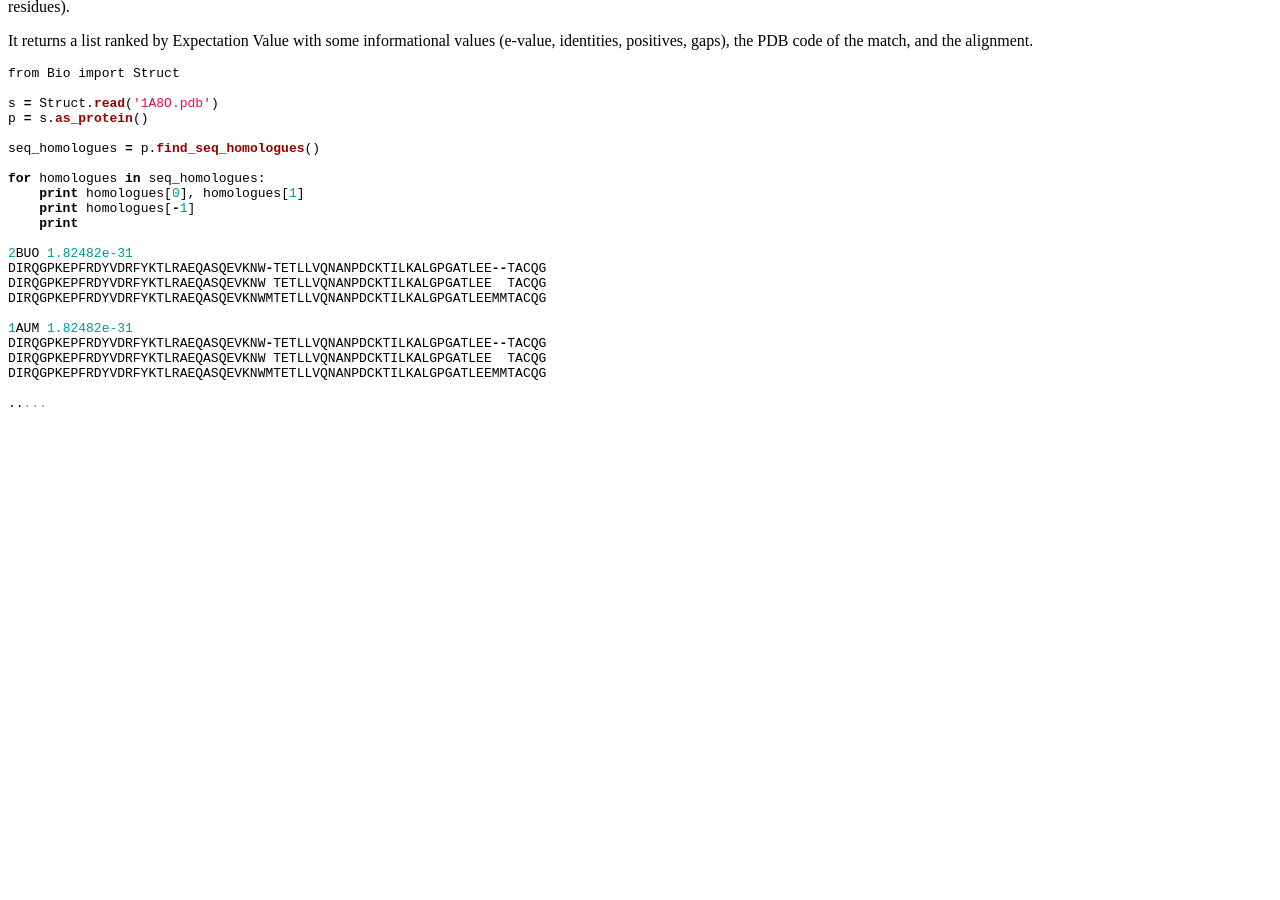
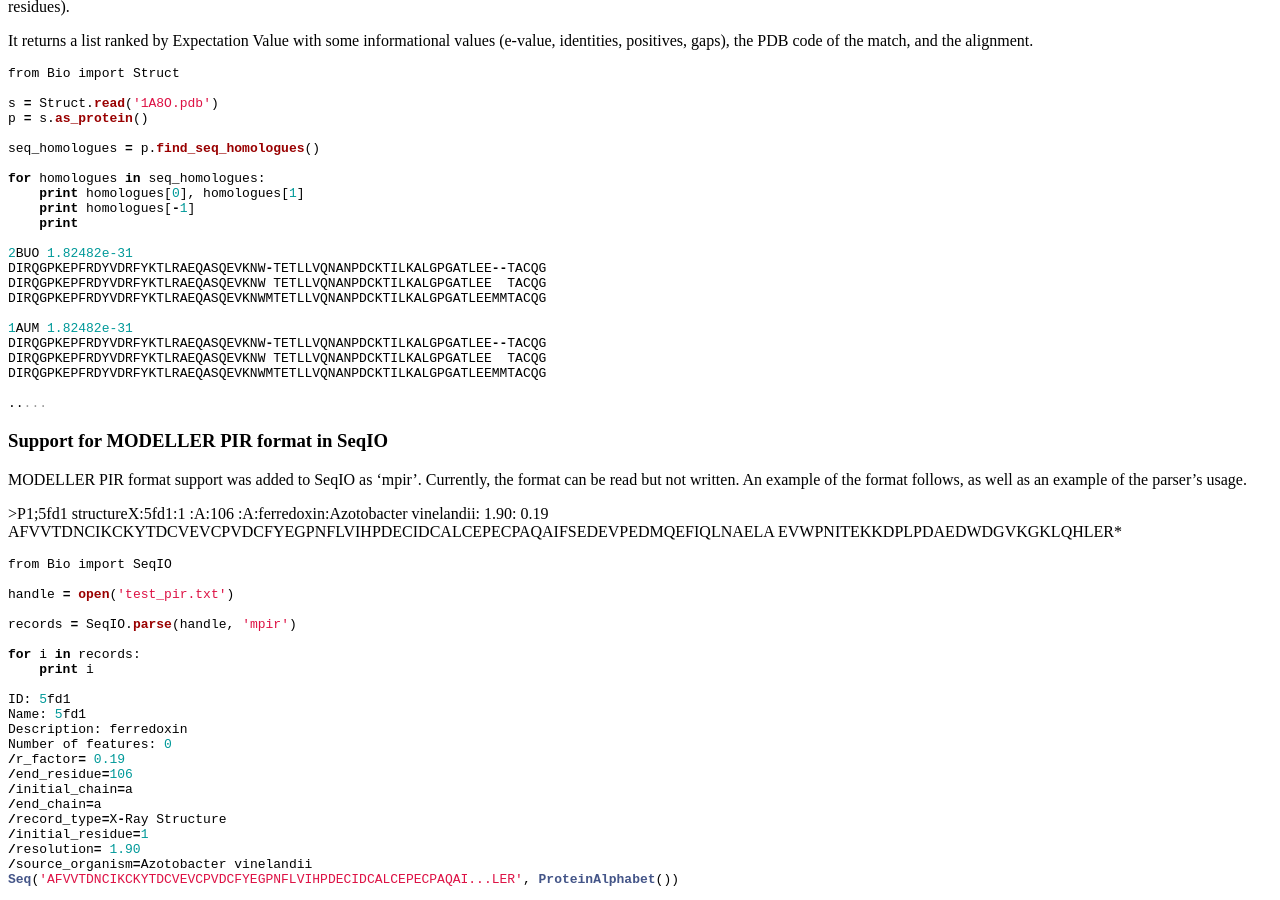
Before and after one commit to biopython/biopython.github.io, a Jekyll site: the page built from wiki/GSOC2010_Joao.md, in a window 1280 px wide and 900 px high, scrolled down 6602 px. Built offline with Jekyll 4.4.1, drawn with Linux system fonts in a browser that asks for light colours; before the commit the page ends 7026 px from its top, so only the background shows below that.

Commit message:
Added MODELLER PIR support to SeqIO

````diff
--- a/wiki/GSOC2010_Joao.md
+++ b/wiki/GSOC2010_Joao.md
@@ -520,3 +520,39 @@ DIRQGPKEPFRDYVDRFYKTLRAEQASQEVKNWMTETLLVQNANPDCKTILKALGPGATLEEMMTACQG
 
 .....
 ```
+
+### Support for MODELLER PIR format in SeqIO
+
+MODELLER PIR format support was added to SeqIO as 'mpir'. Currently, the
+format can be read but not written. An example of the format follows, as
+well as an example of the parser's usage.
+
+&gt;P1;5fd1 structureX:5fd1:1 :A:106 :A:ferredoxin:Azotobacter
+vinelandii: 1.90: 0.19
+AFVVTDNCIKCKYTDCVEVCPVDCFYEGPNFLVIHPDECIDCALCEPECPAQAIFSEDEVPEDMQEFIQLNAELA
+EVWPNITEKKDPLPDAEDWDGVKGKLQHLER\*
+
+``` python
+from Bio import SeqIO
+
+handle = open('test_pir.txt')
+
+records = SeqIO.parse(handle, 'mpir')
+
+for i in records:
+    print i
+
+ID: 5fd1
+Name: 5fd1
+Description: ferredoxin
+Number of features: 0
+/r_factor= 0.19
+/end_residue=106
+/initial_chain=a
+/end_chain=a
+/record_type=X-Ray Structure
+/initial_residue=1
+/resolution= 1.90
+/source_organism=Azotobacter vinelandii
+Seq('AFVVTDNCIKCKYTDCVEVCPVDCFYEGPNFLVIHPDECIDCALCEPECPAQAI...LER', ProteinAlphabet())
+```
````
Also changed, not shown: 1 other file.
